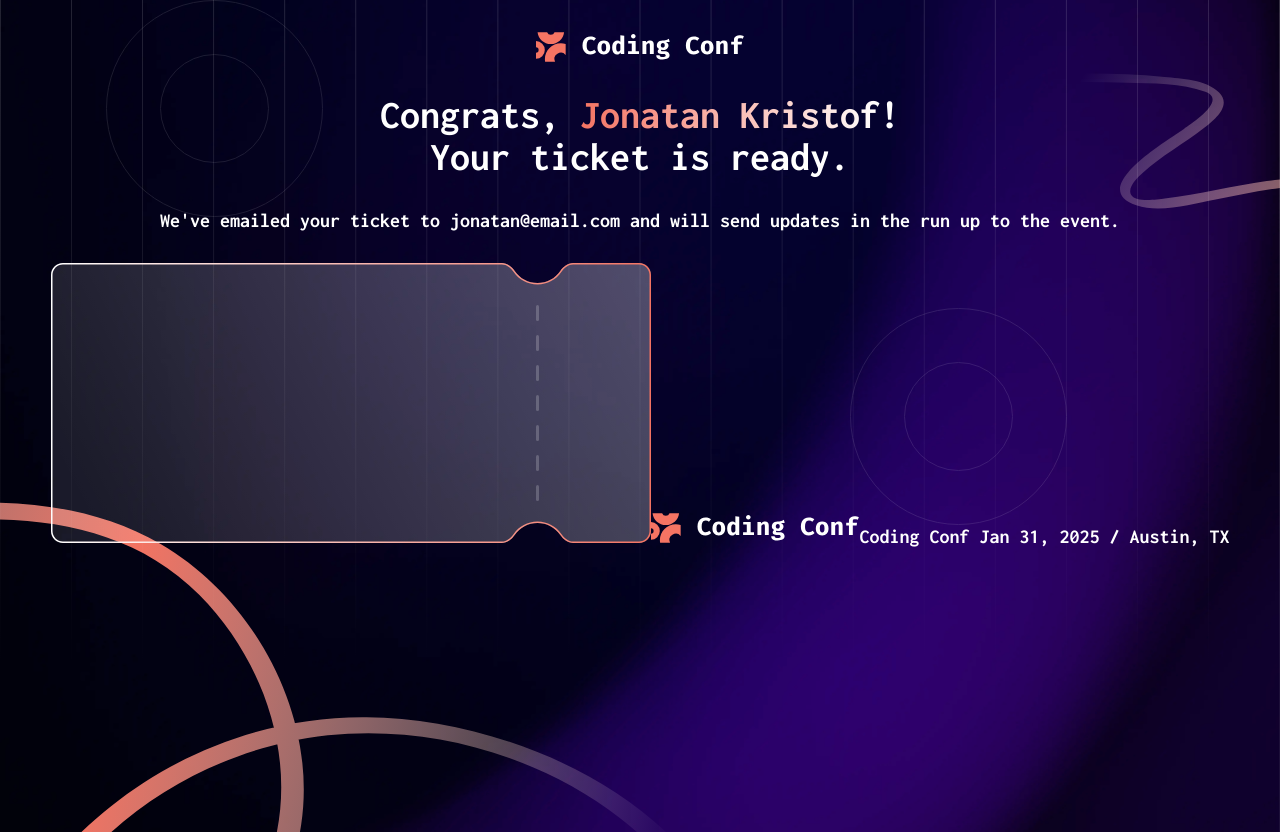
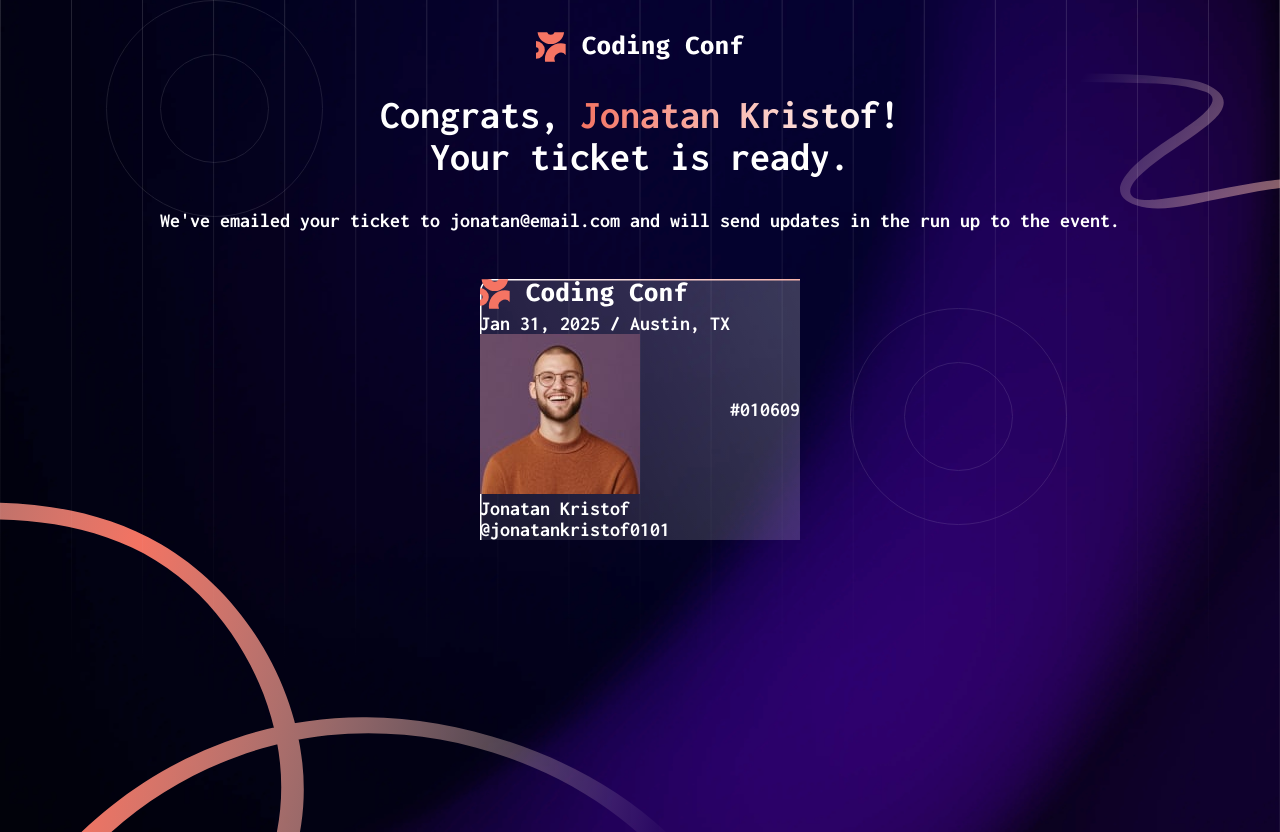
Before and after one commit to REAPERali00/Frontend-Mentor, a React (Vite) app in the folder conference-ticket/: page / in a window 1280 px wide. Built offline with nearby package versions, Linux system fonts and the light colour scheme.

Commit message:
added html and organzied css

```diff
--- a/conference-ticket/src/pages/Ticket/Ticket.css
+++ b/conference-ticket/src/pages/Ticket/Ticket.css
@@ -12,3 +12,9 @@
   background-clip: text;
   color: transparent;
 }
+
+.ticket-main {
+  background: no-repeat url("../../assets/images/pattern-ticket.svg");
+  background-position: cover;
+  margin: 1rem;
+}
--- a/conference-ticket/src/pages/Ticket/Ticket.tsx
+++ b/conference-ticket/src/pages/Ticket/Ticket.tsx
@@ -1,10 +1,12 @@
 import { useState } from "react";
 import ticket_svg from "../../assets/images/pattern-ticket.svg";
 import logo from "../../assets/images/logo-full.svg";
+import avatar from "../../assets/images/image-avatar.jpg";
 import "./Ticket.css";
 
 function Ticket() {
   const [name, setName] = useState("Jonatan Kristof");
+  const [gitId, setGitId] = useState("@jonatankristof0101");
   const [email, setEmail] = useState("jonatan@email.com");
   return (
     <div className="ticket flex-col flex-center">
@@ -16,10 +18,22 @@ function Ticket() {
         We've emailed your ticket to {email} and will send updates in the run up
         to the event.
       </p>
-      <div>
-        <img src={ticket_svg} alt="ticket" />
-        <img src={logo} alt="logo" />
-        Coding Conf Jan 31, 2025 / Austin, TX
+      <div className="ticket-main flex-center">
+        <div className="ticket-left">
+          <div className="ticket-event">
+            <img src={logo} alt="logo" />
+            <p>Jan 31, 2025 / Austin, TX</p>
+          </div>
+
+          <div className="usr-info">
+            <img src={avatar} alt="avatar" />
+            <p>{name}</p>
+            <p>{gitId}</p>
+          </div>
+        </div>
+        <div className="ticket-right">
+          <p>#010609</p>
+        </div>
       </div>
     </div>
   );
```
Also changed, not shown: 1 other file (tests, documents, lock files or other folders).
